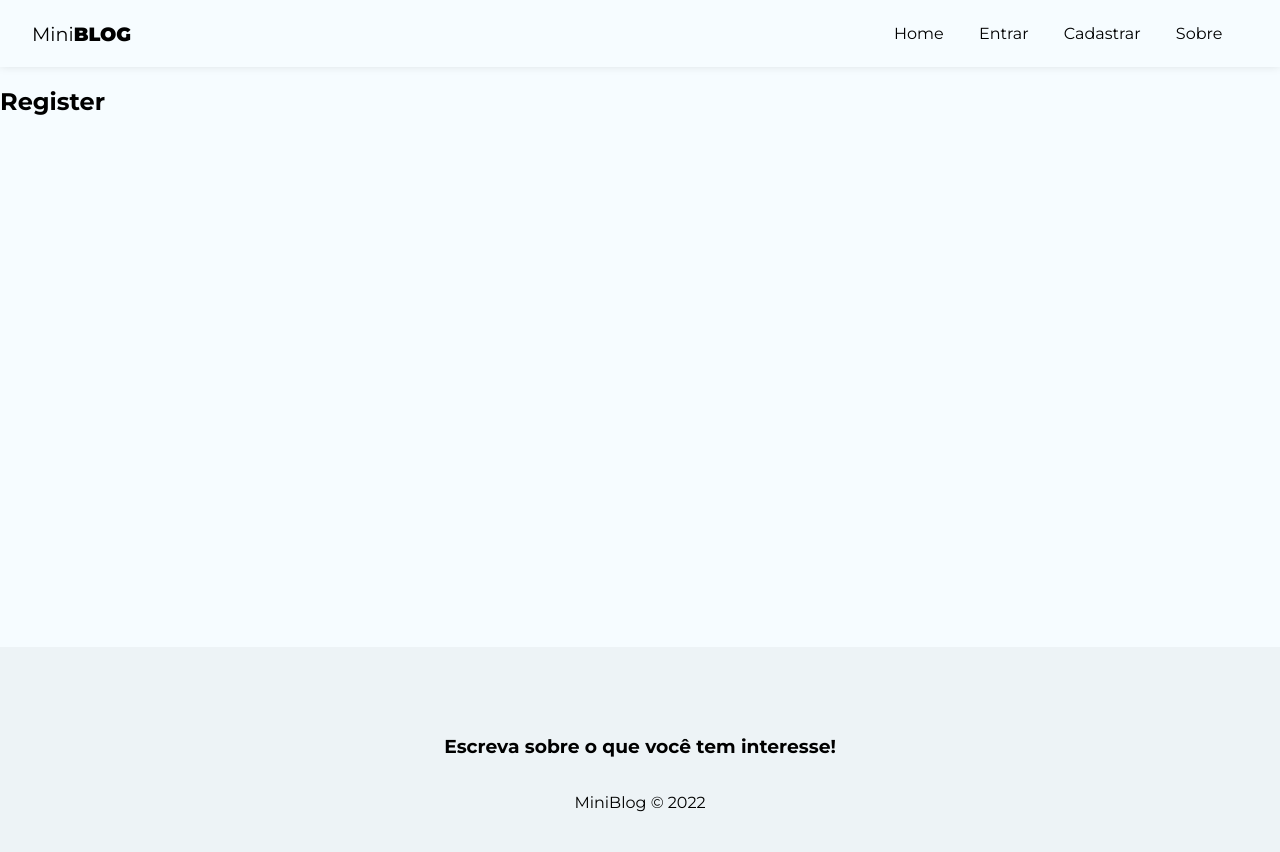
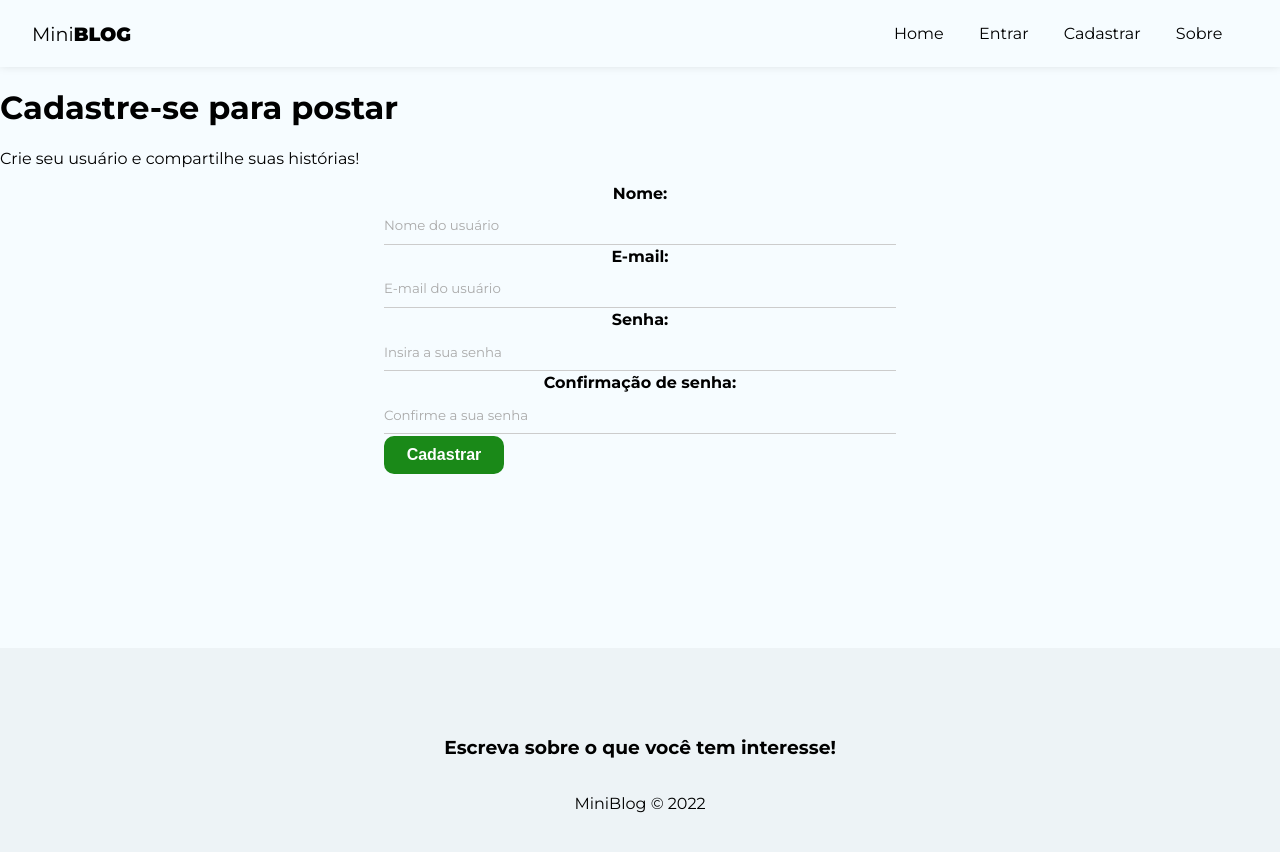
Before and after one commit to mendjoy/miniBlog, a React (Create React App) app: page /register in a window 1280 px wide. Shown: the top 852 px of the page. Built offline with nearby package versions, Linux system fonts and the light colour scheme.

Commit message:
form de registro e css global

```diff
--- a/src/index.css
+++ b/src/index.css
@@ -7,6 +7,7 @@
 
 input::placeholder, textarea::placeholder{
     font-family: 'Montserrat', sans-serif;
+    color: #aaa;
 }
 
 input:focus, textarea:focus{
@@ -27,3 +28,81 @@
 a:hover, nav button:hover{
     color: #bbb;
 }
+
+/*form styles*/
+
+form{
+    max-width: 40%;
+    margin: 0 auto;
+}
+
+label{
+    display: flex;
+    flex-direction: column;
+    margin-bottom: 2px;
+}
+
+label span {
+    margin-bottom: .3em;
+    font-weight: bold;
+    text-align: center;
+}
+
+input, textarea{
+    box-sizing: border-box;
+    border: none;
+    border-bottom: 1px solid #ccc;
+    padding: .8em 0;
+    background-color: transparent;
+}
+
+.btn {
+    background-color: #1a8918;
+    color: #fff;
+    text-align: center;
+    cursor: pointer;
+    border-radius: 10px;
+    width: 120px;
+    font-weight: bold;
+    border: none;
+    padding: 10px 15px;
+    font-size: 1em;
+}
+
+.btn.btn-dark{
+    background-color: #000;
+    border-radius: 0;
+}
+
+.btn.btn-outline{
+    background-color: transparent;
+    border-radius: 0;
+    color: #000;
+    border: 1px solid #000;
+    padding: 7px 30px;
+}
+
+.btn:hover{
+    background-color: #0f730c;
+    color: #fff;
+}
+
+.btn.btn-outline:hover{
+    background-color: #000;
+}
+
+.btn.btn-danger:hover{
+    background-color: #dc3445;
+}
+
+button[disabled]{
+    background-color: #aaa;
+}
+
+.container .error{
+    color: #721c24;
+    background-color: #f8d7da;
+    border: 1px solid #f5c6cb;
+    padding: 5px;
+    border-radius: 5px;
+}
--- a/src/pages/Register/Register.js
+++ b/src/pages/Register/Register.js
@@ -1,9 +1,51 @@
 import styles from "./Register.module.css";
+
+import { useState, useEffect } from "react";
 
 const Register = () => {
   return (
     <div>
-        <h2>Register</h2>
+        <h1>Cadastre-se para postar</h1>
+        <p>Crie seu usuário e compartilhe suas histórias!</p>
+        <form>
+
+          <label>
+              <span>Nome:</span>
+              <input type="text"
+              name="displayName"
+              required
+              placeholder="Nome do usuário"
+              />
+          </label>
+
+          <label>
+            <span>E-mail:</span>
+            <input type="email"
+            name="email"
+            required
+            placeholder="E-mail do usuário"
+            />
+          </label>
+
+          <label>
+            <span>Senha:</span>
+            <input type="password"
+            name="password"
+            required
+            placeholder="Insira a sua senha "/>
+          </label>
+
+          <label>
+            <span>Confirmação de senha:</span>
+            <input type="password"
+            name="confirmPassword"
+            required
+            placeholder="Confirme a sua senha"
+            />
+          </label>
+
+          <button className="btn">Cadastrar</button>
+        </form>
     </div>
   )
 }
--- a/src/pages/Register/Register.module.css
+++ b/src/pages/Register/Register.module.css
@@ -0,0 +1,7 @@
+.register{
+    text-align: center;
+}
+
+.register p {
+    color: #aaa;
+}
```
